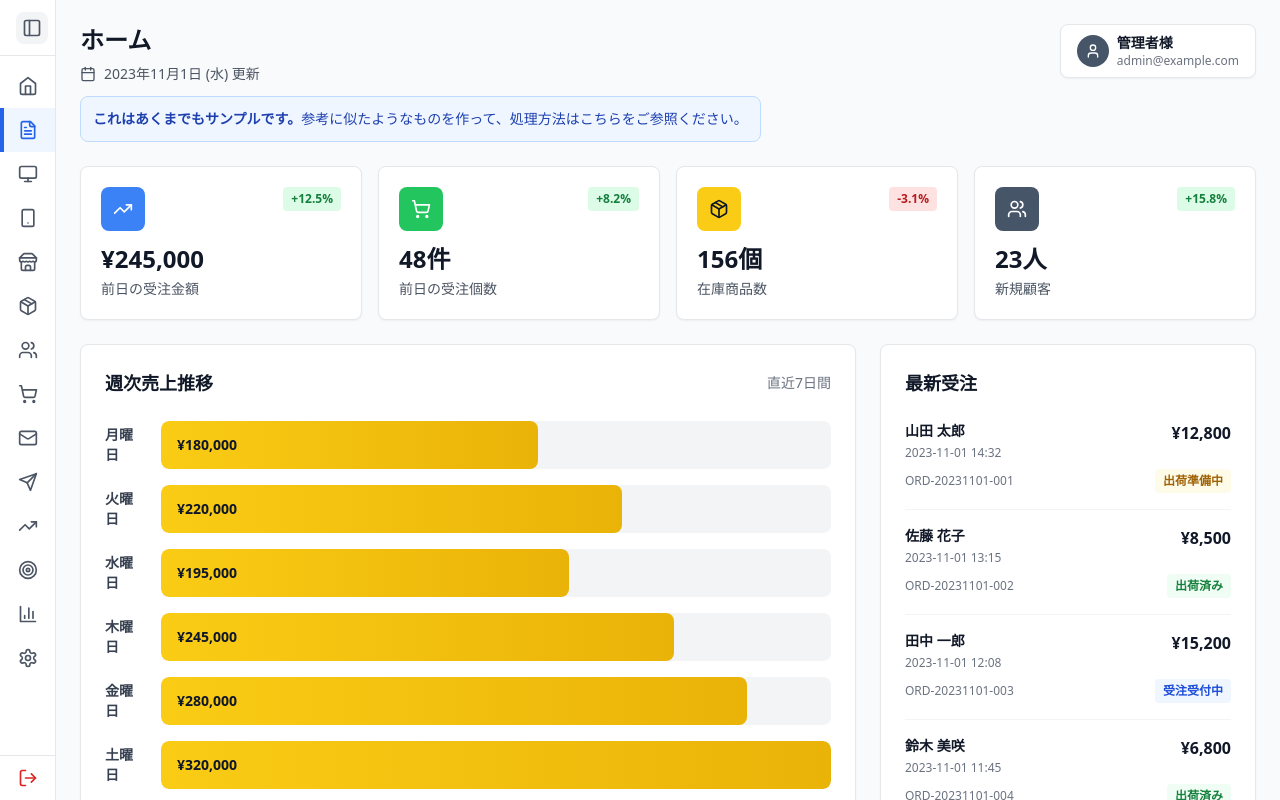
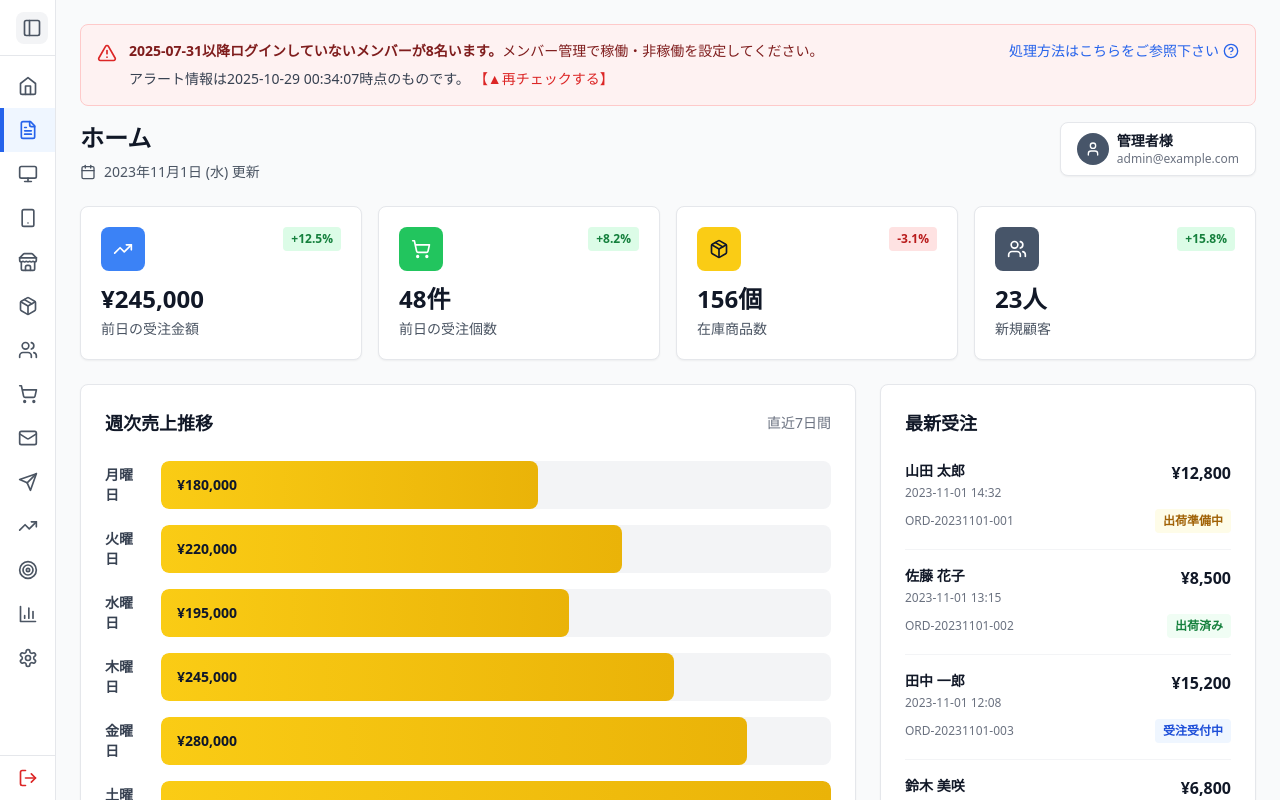
Before and after one commit to cocoro556/furugi-de-vaccine-design, a React (Vite) app: page / in a window 1280 px wide. Built offline with nearby package versions, Linux system fonts and the light colour scheme.

Commit message:
Updated Dashboard.tsx

```diff
--- a/src/components/admin/pages/Dashboard.tsx
+++ b/src/components/admin/pages/Dashboard.tsx
@@ -1,4 +1,4 @@
-import { TrendingUp, ShoppingCart, Package, Users, Calendar, User } from 'lucide-react';
+import { TrendingUp, ShoppingCart, Package, Users, Calendar, User, AlertTriangle, HelpCircle } from 'lucide-react';
 
 interface DashboardProps {
   currentUser?: { name: string; email: string };
@@ -107,18 +107,33 @@ export default function Dashboard({ currentUser }: DashboardProps = {}) {
 
   return (
     <div className="p-6 bg-gray-50">
+      {/* Alert Banner */}
+      <div className="mb-4 bg-red-50 border border-red-200 rounded-lg p-4">
+        <div className="flex items-start gap-3">
+          <AlertTriangle className="w-5 h-5 text-red-600 flex-shrink-0 mt-0.5" />
+          <div className="flex-1">
+            <p className="text-sm text-red-900">
+              <span className="font-semibold">2025-07-31以降ログインしていないメンバーが8名います。</span>
+              メンバー管理で稼働・非稼働を設定してください。
+            </p>
+            <p className="text-sm text-gray-700 mt-2">
+              アラート情報は2025-10-29 00:34:07時点のものです。
+              <button className="text-red-600 font-medium hover:underline ml-1">【▲再チェックする】</button>
+            </p>
+          </div>
+          <button className="flex items-center gap-1 text-blue-600 text-sm font-medium hover:underline flex-shrink-0">
+            処理方法はこちらをご参照下さい
+            <HelpCircle className="w-4 h-4" />
+          </button>
+        </div>
+      </div>
+
       <div className="mb-6 flex items-start justify-between">
         <div>
           <h1 className="text-2xl font-bold text-gray-900 mb-2">ホーム</h1>
-          <div className="flex items-center text-sm text-gray-600 mb-3">
+          <div className="flex items-center text-sm text-gray-600">
             <Calendar className="w-4 h-4 mr-2" />
             <span>2023年11月1日 (水) 更新</span>
-          </div>
-          <div className="bg-blue-50 border border-blue-200 rounded-lg p-3 inline-block">
-            <p className="text-sm text-blue-800">
-              <span className="font-semibold">これはあくまでもサンプルです。</span>
-              参考に似たようなものを作って、処理方法はこちらをご参照ください。
-            </p>
           </div>
         </div>
         {currentUser && (
```
